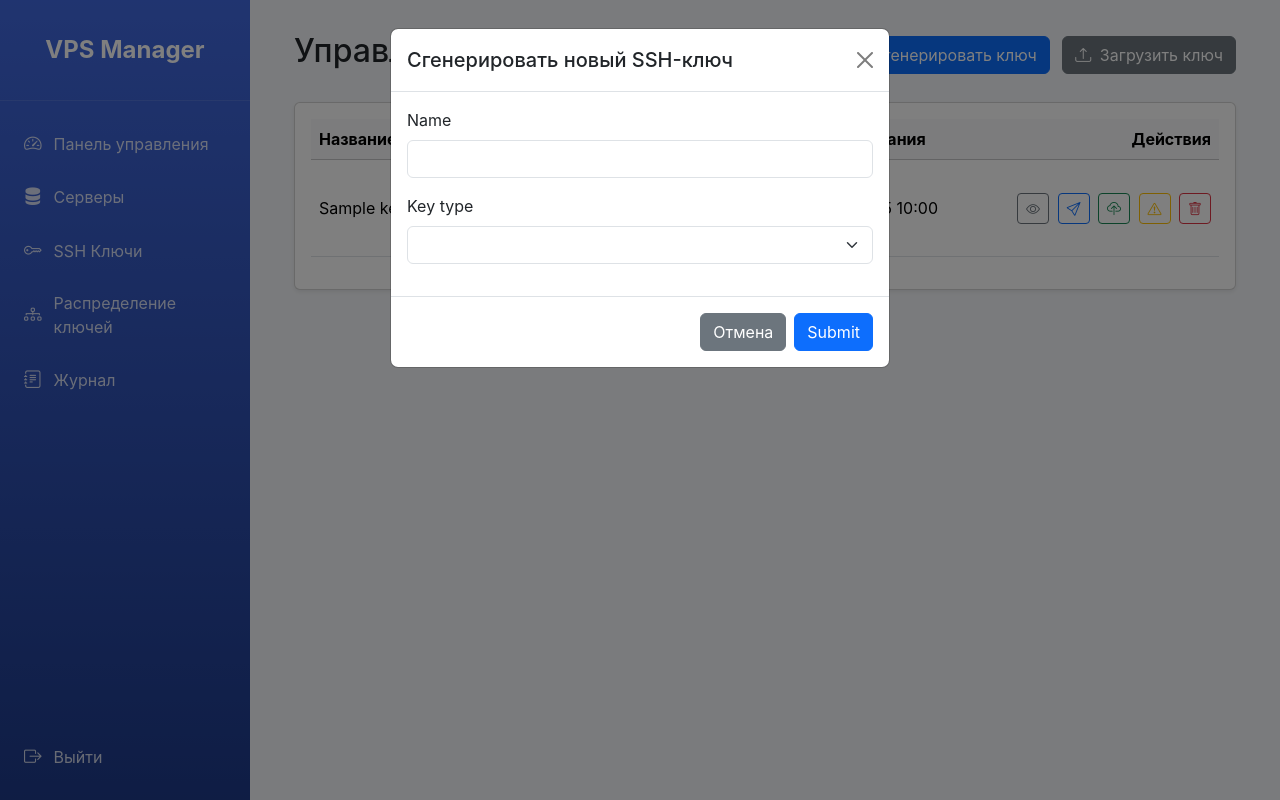
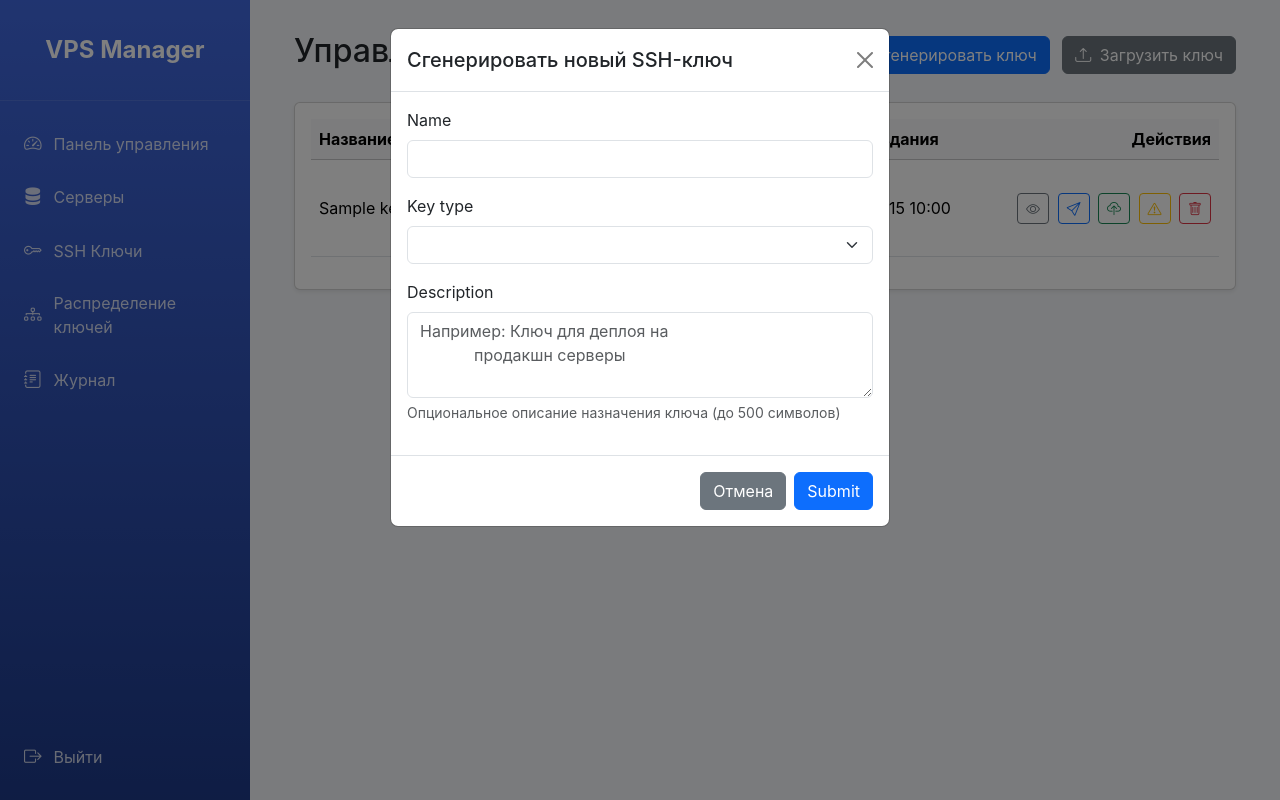
Before and after one commit to aleksandrgrn/vps-access-manager, a Python web app: template templates/keys.html in a window 1280 px wide, after a click on "Сгенерировать ключ". Run offline with Jinja, Linux system fonts and the light colour scheme; the template is opened without the code that fills it: most values are stand-ins (such as "Sample title", 1, 10 or a date in 2020); form fields are guessed from the names that the template uses.

Commit message:
feat: Add description field to SSH keys with tooltip UI
- Add 'description' TEXT field to SSHKey model (max 500 chars)
- Update GenerateKeyForm and UploadKeyForm with description field
- Save description when creating/uploading keys
- Add POST /api/keys/update-description/<id> endpoint for editing
- Display info icon with tooltip (first 100 chars) in keys table
- Add modal for viewing/editing full description
- Include description in key generation/upload forms
- Add migration script for existing databases

```diff
--- a/app/forms.py
+++ b/app/forms.py
@@ -14,7 +14,7 @@
     SubmitField,
     TextAreaField,
 )
-from wtforms.validators import DataRequired, NumberRange
+from wtforms.validators import DataRequired, Length, NumberRange
 
 
 class ServerForm(FlaskForm):
@@ -39,6 +39,7 @@
         choices=[("rsa", "RSA 4096"), ("ed25519", "Ed25519")],
         validators=[DataRequired()],
     )
+    description = TextAreaField("Описание (опционально)", validators=[Length(max=500)])
     submit = SubmitField("Сгенерировать")
 
 
@@ -47,6 +48,7 @@
 
     name = StringField("Название ключа", validators=[DataRequired()])
     public_key = TextAreaField("Публичный ключ", validators=[DataRequired()])
+    description = TextAreaField("Описание (опционально)", validators=[Length(max=500)])
     submit = SubmitField("Загрузить")
 
 
--- a/app/models.py
+++ b/app/models.py
@@ -119,6 +119,7 @@
     private_key_encrypted = db.Column(db.LargeBinary, nullable=False)
     fingerprint = db.Column(db.String(100), unique=True, nullable=False)
     key_type = db.Column(db.String(20), nullable=False)
+    description = db.Column(db.Text, nullable=True)
     created_at = db.Column(db.TIMESTAMP, server_default=db.func.now())
     user_id = db.Column(db.Integer, db.ForeignKey("users.id"), nullable=False)
 
--- a/templates/keys.html
+++ b/templates/keys.html
@@ -32,7 +32,18 @@
           <tbody>
             {% for key in keys %}
             <tr id="key-{{ key.id }}">
-              <td>{{ key.name }}</td>
+              <td>
+                {{ key.name }}
+                {% if key.description %}
+                <i class="bi bi-info-circle text-muted ms-1" style="cursor: pointer;" data-bs-toggle="tooltip"
+                  data-bs-placement="top"
+                  title="{{ key.description[:100] }}{{ '...' if key.description|length > 100 else '' }}"
+                  onclick="openDescriptionModal({{ key.id }}, '{{ key.name }}', `{{ key.description|replace('`', '\\`')|replace('\n', ' ') }}`)"></i>
+                {% else %}
+                <i class="bi bi-info-circle text-muted ms-1 opacity-25" style="cursor: pointer;"
+                  onclick="openDescriptionModal({{ key.id }}, '{{ key.name }}', '')"></i>
+                {% endif %}
+              </td>
               <td><span class="badge bg-info text-dark">{{ key.key_type.upper() }}</span></td>
               <td><code>{{ key.fingerprint }}</code><br><textarea class="form-control form-control-sm mt-1" rows="2"
                   readonly>{{ key.public_key }}</textarea></td>
@@ -92,6 +103,12 @@
             {{ generate_form.key_type.label(class="form-label") }}
             {{ generate_form.key_type(class="form-select") }}
           </div>
+          <div class="mb-3">
+            {{ generate_form.description.label(class="form-label") }}
+            {{ generate_form.description(class="form-control", rows="3", placeholder="Например: Ключ для деплоя на
+            продакшн серверы") }}
+            <div class="form-text">Опциональное описание назначения ключа (до 500 символов)</div>
+          </div>
         </div>
         <div class="modal-footer">
           <button type="button" class="btn btn-secondary" data-bs-dismiss="modal">Отмена</button>
@@ -102,6 +119,40 @@
   </div>
 </div>
 
+<!-- Upload Key Modal -->
+<div class="modal fade" id="uploadKeyModal" tabindex="-1" aria-labelledby="uploadKeyModalLabel" aria-hidden="true">
+  <div class="modal-dialog">
+    <div class="modal-content">
+      <form action="{{ url_for('keys.upload_key') }}" method="POST">
+        <div class="modal-header">
+          <h5 class="modal-title" id="uploadKeyModalLabel">Загрузить SSH-ключ</h5>
+          <button type="button" class="btn-close" data-bs-dismiss="modal" aria-label="Close"></button>
+        </div>
+        <div class="modal-body">
+          {{ upload_form.hidden_tag() }}
+          <div class="mb-3">
+            {{ upload_form.name.label(class="form-label") }}
+            {{ upload_form.name(class="form-control") }}
+          </div>
+          <div class="mb-3">
+            {{ upload_form.public_key.label(class="form-label") }}
+            {{ upload_form.public_key(class="form-control", rows="5") }}
+          </div>
+          <div class="mb-3">
+            {{ upload_form.description.label(class="form-label") }}
+            {{ upload_form.description(class="form-control", rows="3", placeholder="Например: Ключ разработчика
+            Иванова") }}
+            <div class="form-text">Опциональное описание назначения ключа (до 500 символов)</div>
+          </div>
+        </div>
+        <div class="modal-footer">
+          <button type="button" class="btn btn-secondary" data-bs-dismiss="modal">Отмена</button>
+          {{ upload_form.submit(class="btn btn-primary") }}
+        </div>
+      </form>
+    </div>
+  </div>
+</div>
 
 <!-- Delete Key Confirmation Modal -->
 <div class="modal fade" id="deleteKeyModal" tabindex="-1" aria-labelledby="deleteKeyModalLabel" aria-hidden="true">
@@ -345,10 +396,91 @@
   </div>
 </div>
 
+<!-- Edit Description Modal -->
+<div class="modal fade" id="editDescriptionModal" tabindex="-1">
+  <div class="modal-dialog">
+    <div class="modal-content">
+      <div class="modal-header">
+        <h5 class="modal-title">Описание ключа: <span id="descKeyName"></span></h5>
+        <button type="button" class="btn-close" data-bs-dismiss="modal"></button>
+      </div>
+      <div class="modal-body">
+        <textarea id="descriptionTextarea" class="form-control" rows="5" maxlength="500"
+          placeholder="Введите описание ключа..."></textarea>
+        <div class="form-text mt-2">
+          <span id="charCount">0</span>/500 символов
+        </div>
+      </div>
+      <div class="modal-footer">
+        <button type="button" class="btn btn-secondary" data-bs-dismiss="modal">Отмена</button>
+        <button type="button" class="btn btn-primary" onclick="saveDescription()">Сохранить</button>
+      </div>
+    </div>
+  </div>
+</div>
+
 {% endblock %}
 
 {% block scripts %}
 <script>
+  let currentEditKeyId = null;
+
+  // Инициализация тултипов Bootstrap
+  document.addEventListener('DOMContentLoaded', function () {
+    var tooltipTriggerList = [].slice.call(document.querySelectorAll('[data-bs-toggle="tooltip"]'));
+    var tooltipList = tooltipTriggerList.map(function (tooltipTriggerEl) {
+      return new bootstrap.Tooltip(tooltipTriggerEl);
+    });
+
+    // Счётчик символов
+    const textarea = document.getElementById('descriptionTextarea');
+    if (textarea) {
+      textarea.addEventListener('input', function () {
+        document.getElementById('charCount').textContent = this.value.length;
+      });
+    }
+  });
+
+  function openDescriptionModal(keyId, keyName, description) {
+    currentEditKeyId = keyId;
+    document.getElementById('descKeyName').textContent = keyName;
+    document.getElementById('descriptionTextarea').value = description || '';
+    document.getElementById('charCount').textContent = (description || '').length;
+
+    const modal = new bootstrap.Modal(document.getElementById('editDescriptionModal'));
+    modal.show();
+  }
+
+  async function saveDescription() {
+    if (!currentEditKeyId) return;
+
+    const description = document.getElementById('descriptionTextarea').value.trim();
+    const csrfToken = document.querySelector('meta[name="csrf-token"]')?.getAttribute('content');
+
+    try {
+      const response = await fetch(`/api/keys/update-description/${currentEditKeyId}`, {
+        method: 'POST',
+        headers: {
+          'Content-Type': 'application/json',
+          'X-CSRF-Token': csrfToken
+        },
+        body: JSON.stringify({ description })
+      });
+
+      const data = await response.json();
+
+      if (data.success) {
+        alert('✅ Описание сохранено');
+        bootstrap.Modal.getInstance(document.getElementById('editDescriptionModal')).hide();
+        location.reload();
+      } else {
+        alert('❌ ' + data.message);
+      }
+    } catch (error) {
+      console.error('Ошибка:', error);
+      alert('❌ Ошибка при сохранении');
+    }
+  }
   let currentKeyId = null;
   let deployModal = null;
   let viewKeyModal = null;
```
Also changed, not shown: app/routes/keys.py (+39 -0 lines), migrations/add_key_description.py (added, +33 -0 lines).
